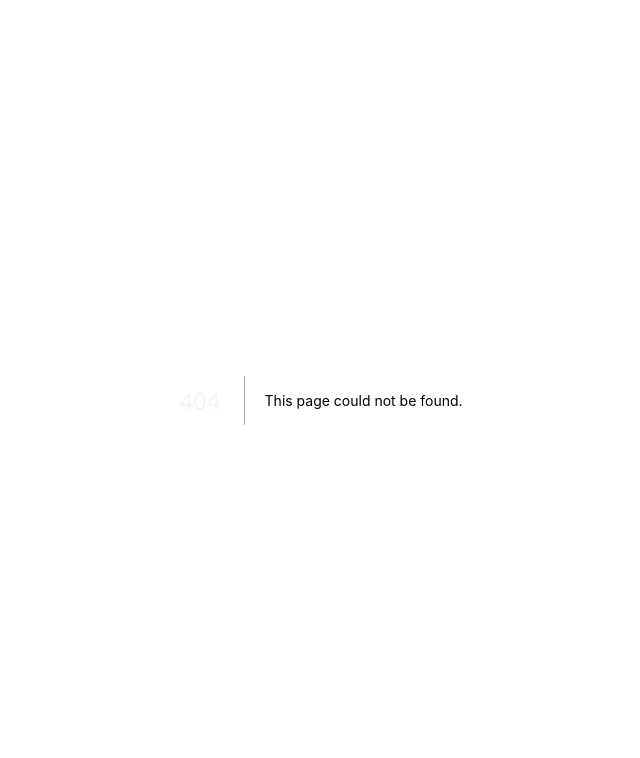
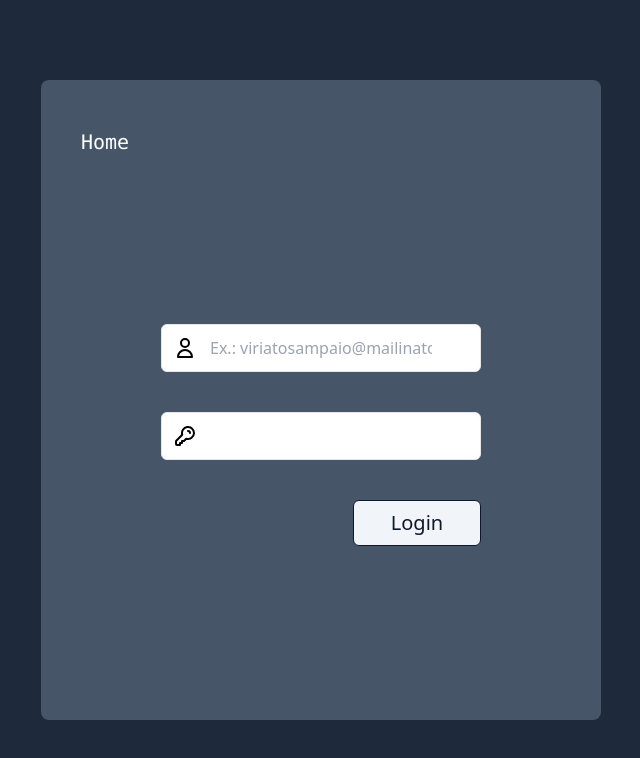
Before and after one commit to viriatonova/urlshortener, a Next.js app in the folder shortener-frontend/app/: page /login in a window 1280 px wide. Before the commit this address had no page. Shown: the top 758 px of the page, without its empty margins (319-959 px from the left). Built offline with nearby package versions, Linux system fonts and the light colour scheme.

Commit message:
007 - add login page

```diff
--- /dev/null
+++ b/shortener-frontend/app/components/LoginForm.jsx
@@ -0,0 +1,73 @@
+import { useForm } from 'react-hook-form';
+// import { LoginContext } from "../Context/LoginContext";
+import { yupResolver } from '@hookform/resolvers/yup';
+import * as yup from "yup";
+
+const schema = yup.object({
+    username: yup.string().required(),
+    password: yup.string().required(),
+}).required();
+
+/**
+ *
+ * @returns Formulário Login da aplicação
+ */
+const LoginForm = () => {
+
+
+    const { register, handleSubmit, formState: { errors } } = useForm({
+        resolver: yupResolver(schema)
+    });
+
+    const onSubmit = (data) => {
+        console.log(data)
+    };
+
+    return (
+        <form
+            onSubmit={ handleSubmit(onSubmit) }
+            className="shortener-form w-2/3 space-y-10"
+        >
+            <fieldset className="input-text">
+                <input
+                    name="username"
+                    className="w-full"
+                    type="username"
+                    placeholder="Ex.: viriatosampaio@mailinator.com"
+                    {...register ("username")}
+                    />
+                    {
+                    errors.username &&
+                    errors.username.type === "required" &&
+                    <p className="erro-msg">Email is required</p>
+                    }
+                <label htmlFor="username">
+                    <svg xmlns="http://www.w3.org/2000/svg" className="h-6 w-6" fill="none" viewBox="0 0 24 24" stroke="currentColor" strokeWidth={2}>
+                        <path strokeLinecap="round" strokeLinejoin="round" d="M16 7a4 4 0 11-8 0 4 4 0 018 0zM12 14a7 7 0 00-7 7h14a7 7 0 00-7-7z" />
+                    </svg>
+                </label>
+            </fieldset>
+            <fieldset className="input-text">
+                <input
+                    name="password"
+                    className="w-full"
+                    type="password"
+                    {...register ("password")}
+                    />
+                    {
+                    errors.password &&
+                    errors.password.type === "required" &&
+                    <p className="erro-msg">Password is required</p>
+                    }
+                <label htmlFor="password">
+                    <svg xmlns="http://www.w3.org/2000/svg" className="h-6 w-6" fill="none" viewBox="0 0 24 24" stroke="currentColor" strokeWidth={2}>
+                        <path strokeLinecap="round" strokeLinejoin="round" d="M15 7a2 2 0 012 2m4 0a6 6 0 01-7.743 5.743L11 17H9v2H7v2H4a1 1 0 01-1-1v-2.586a1 1 0 01.293-.707l5.964-5.964A6 6 0 1121 9z" />
+                    </svg>
+                </label>
+            </fieldset>
+            <button type="submit" className="btn-primary">Login</button>
+        </form>
+    );
+}
+
+export default LoginForm;
--- a/shortener-frontend/app/components/Nav.jsx
+++ b/shortener-frontend/app/components/Nav.jsx
@@ -2,7 +2,7 @@ const Nav = () => {
     return (
         <nav className="shorter-nav">
             <h3 className="w-full">Url Shortener</h3>
-            <a href="" className="btn-login"><h3>Login</h3></a>
+            <a href="/login" className="btn-login"><h3>Login</h3></a>
         </nav>
     )
 }
--- a/shortener-frontend/app/components/Form.jsx
+++ b/shortener-frontend/app/components/UrlForm.jsx
@@ -5,26 +5,26 @@ import * as yup from "yup";
 
 const schema = yup.object({
     url: yup.string().required(),
-    url_temp: yup.string().required(),
+    urltemp: yup.string().required(),
 }).required();
 
-const Form = () => {
+const UrlForm = () => {
     const { register, handleSubmit, formState: { errors } } = useForm({
         resolver: yupResolver(schema)
     });
 
-    const [checked, setChecked] = useState(false)
-    const handleClick = () => {
-        setChecked(!checked)
-        console.log(checked)
-    }
+    // const [checked, setChecked] = useState(false)
 
-    const onSubmit = async (data) => {
+    // const handleClick = () => {
+    //     setChecked(!checked)
+    // }
+
+    const onSubmit = (data) => {
         console.log(data)
     };
 
     return (
-        <form action="" onSubmit={onSubmit} className="shortener-form">
+        <form onSubmit={handleSubmit(onSubmit)} className="shortener-form">
             <fieldset className="input-text">
                 <input
                 name="url"
@@ -36,7 +36,7 @@ const Form = () => {
                 {
                 errors.url &&
                 errors.url.type === "required" &&
-                <p className="erro-msg">Url is riquered</p>
+                <p className="erro-msg">Url field is riquered</p>
                 }
                 <label htmlFor="url">
                     <svg xmlns="http://www.w3.org/2000/svg" className="h-6 w-6" fill="none" viewBox="0 0 24 24" stroke="currentColor" strokeWidth={2}>
@@ -45,18 +45,20 @@ const Form = () => {
                 </label>
             </fieldset>
             <fieldset className="w-full flex justify-end items-center">
-                <label htmlFor="url-temp" className="text-lg mr-4">Temporary URL </label>
+                <label htmlFor="urltemp" className="text-lg mr-4">Temporary URL</label>
                 <input
                 type="checkbox"
-                onChange={handleClick}
-                checked={checked}
-                name="url-temp"
-                id="url-temp"
-                className="temp-checkbox"/>
+                // onChange={handleClick}
+                // checked={checked}
+                name="urltemp"
+                id="urltemp"
+                className="temp-checkbox"
+                {...register ("urltemp")}
+                />
             </fieldset>
             <button type="submit" className="btn-primary">Click</button>
         </form>
     )
 }
 
-export default Form
+export default UrlForm
--- a/shortener-frontend/app/pages/index.jsx
+++ b/shortener-frontend/app/pages/index.jsx
@@ -1,6 +1,6 @@
 import React, { useState }  from 'react'
 import Nav from "../components/Nav"
-import Form from "../components/Form"
+import UrlForm from "../components/UrlForm"
 
 export default function Home() {
     const [ short, Setshort ] = useState("http://localhost:3000/89asd098")
@@ -8,7 +8,7 @@ export default function Home() {
     return (
         <main className="main-wraped">
             <Nav />
-            <Form />
+            <UrlForm />
             <article className="shortener">
                 <a href="">{ short }</a>
             </article>
--- /dev/null
+++ b/shortener-frontend/app/pages/login.jsx
@@ -0,0 +1,15 @@
+import LoginForm from "../components/LoginForm";
+
+const Login = () => {
+
+    return (
+        <main className="main-wraped">
+            <nav className="w-full py-6">
+                <a href="/">Home</a>
+            </nav>
+            <LoginForm />
+        </main>
+    );
+}
+
+export default Login;
--- a/shortener-frontend/app/styles/globals.css
+++ b/shortener-frontend/app/styles/globals.css
@@ -80,8 +80,8 @@
     }
 
     .shortener {
-        @apply w-4/5 mt-20 py-4 px-12 h-auto border border-slate-200
-        rounded-lg text-xl text-center
+        @apply w-4/5 h-1/3 mt-20 py-4 px-12 border border-slate-200
+        rounded-lg text-xl text-center flex justify-center items-center
     }
 
     .temp-checkbox {
@@ -90,4 +90,12 @@
         transition duration-200 mt-1 align-top bg-no-repeat bg-center bg-contain float-left
         mr-2 cursor-pointer
     }
+
+    .erro-msg {
+        @apply py-2 text-pink-400 tracking-wide text-lg
+    }
+
+    .login-form {
+        @apply w-full h-full flex flex-col justify-start
+    }
 }
```
